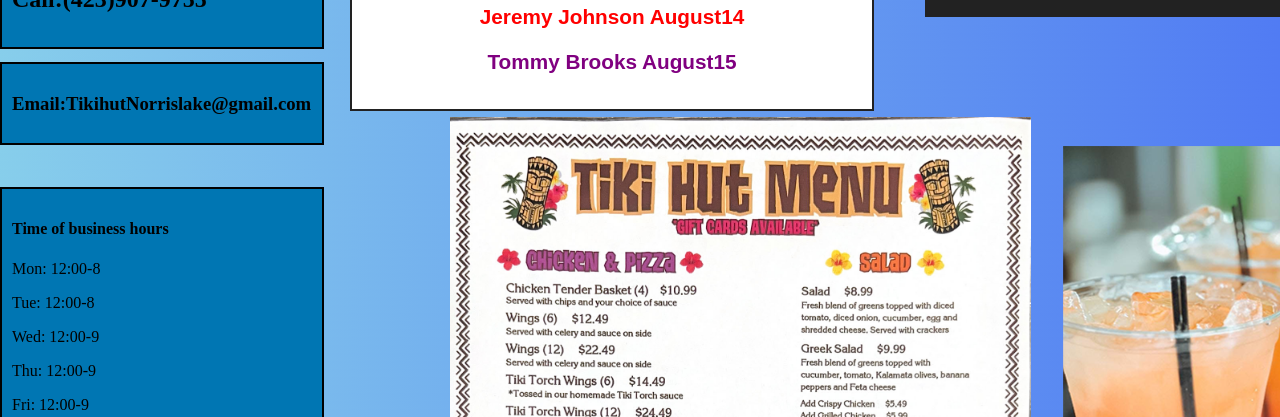
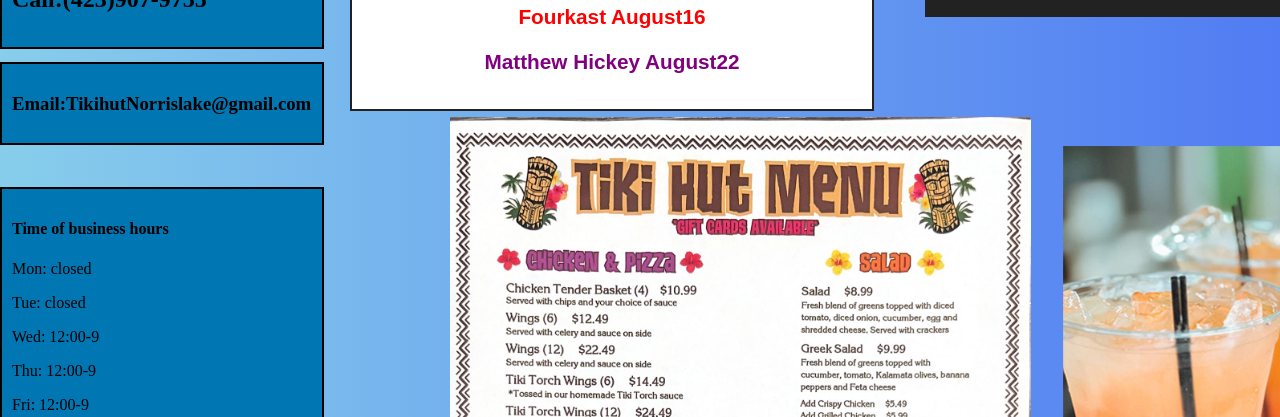
Before and after one commit to TikihutNorrislake25/TikiHutBarNorrisLake, a plain HTML site: page index.html in a window 1280 px wide. Shown: the part 383-800 px from the top of the page. Drawn offline with nearby package versions, Linux system fonts and the light colour scheme.

Commit message:
Update index.html

```diff
--- a/index.html
+++ b/index.html
@@ -50,8 +50,8 @@
     </div>
     <div class="my-box4">
         <h4>Time of business hours</h4>
-        <p>Mon: 12:00-8</p>
-        <p>Tue: 12:00-8</p>
+        <p>Mon: closed</p>
+        <p>Tue: closed</p>
         <p>Wed: 12:00-9</p>
         <p>Thu: 12:00-9</p>
         <p>Fri: 12:00-9</p>
@@ -122,8 +122,8 @@
         <h5>
         <p style="font-size:x-large"> EVENTS</p>
         <p style="color: blue;"> Singo Every Wednesday</p>
-        <p style="color: red;">Jeremy Johnson August14</p>
-        <p style="color: purple;">Tommy Brooks August15</p>
+        <p style="color: red;">Fourkast August16</p>
+        <p style="color: purple;">Matthew Hickey August22</p>
 
         </h5>
 
```
